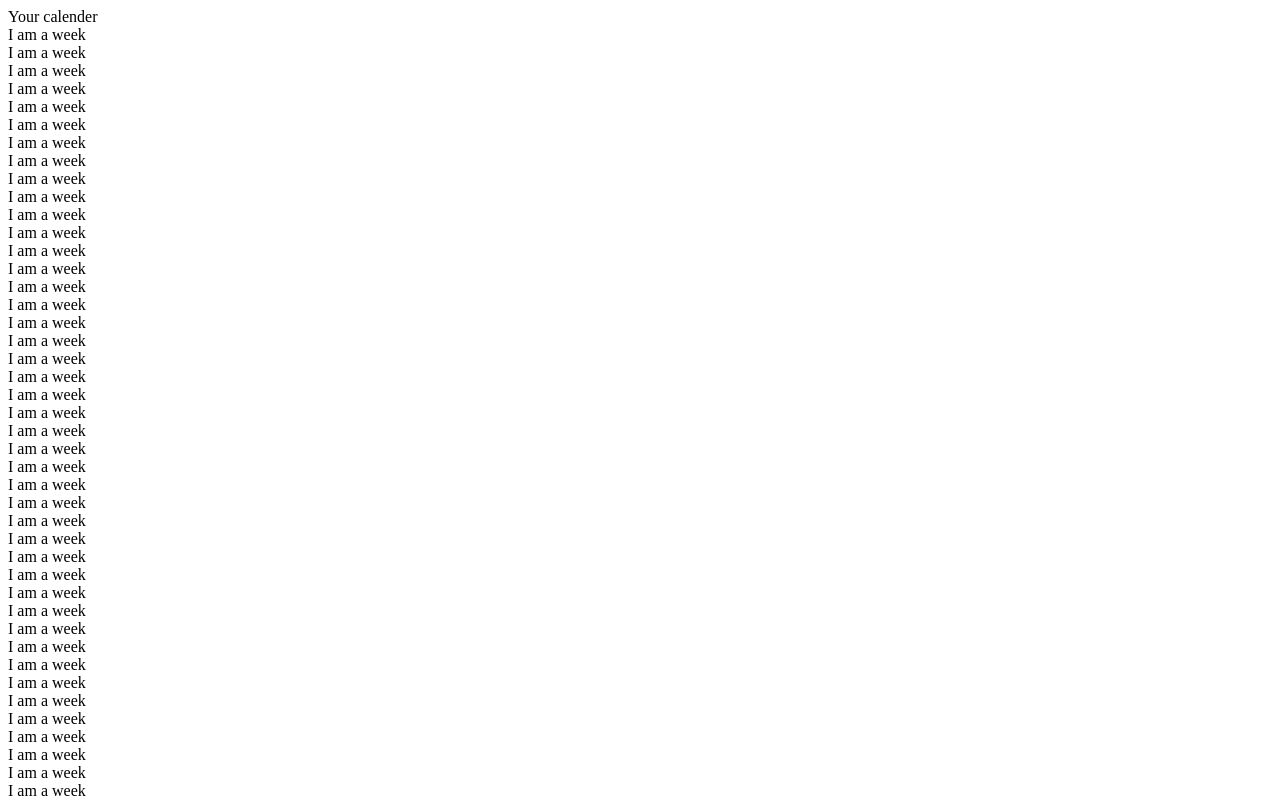
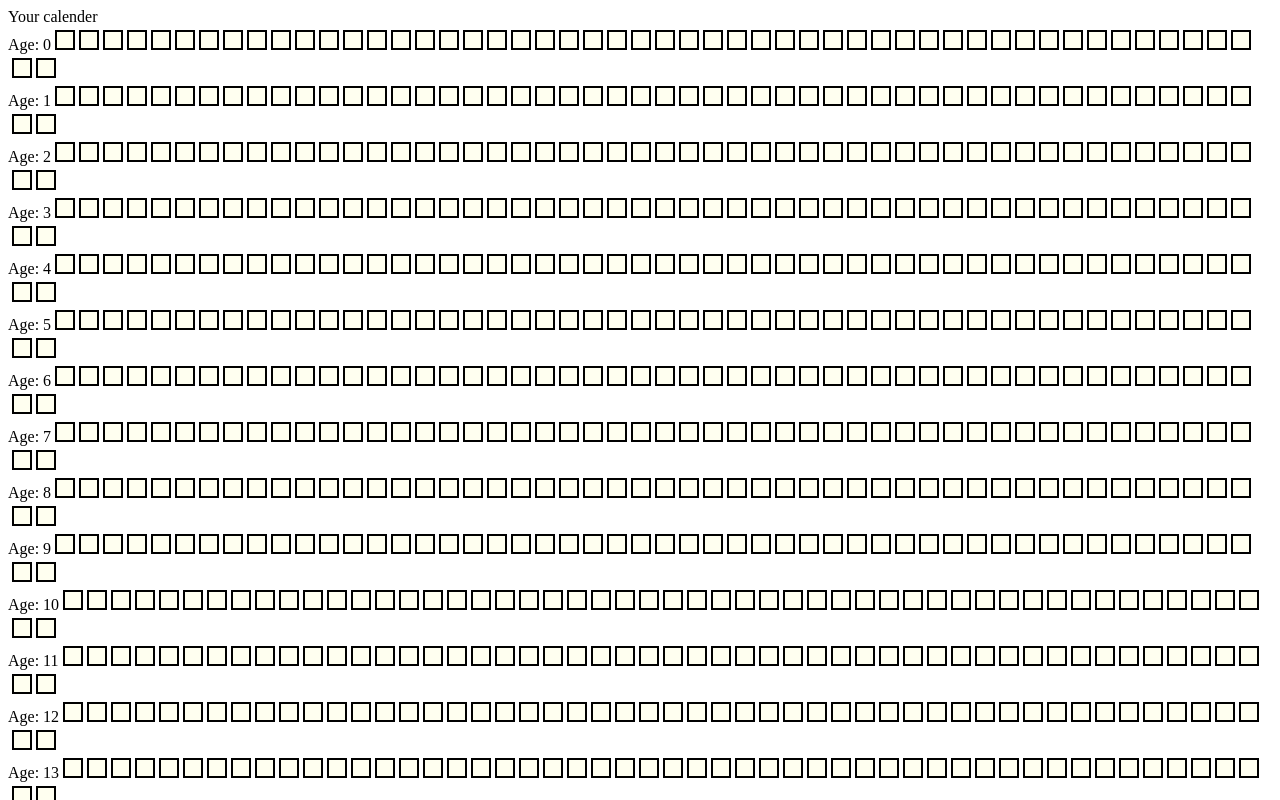
Before and after one commit to Turing-Eras/front_end, a React (Create React App) app: page /calender in a window 1280 px wide. Shown: the top 800 px of the page. Built offline with nearby package versions, Linux system fonts and the light colour scheme.

Commit message:
Style calender

```diff
--- a/src/Components/CalenderComponent.tsx
+++ b/src/Components/CalenderComponent.tsx
@@ -4,10 +4,13 @@ const CalenderComponent = () =>{
   let calender = new Array(76)
   calender.fill({})
   console.log(calender)
-  let display = calender.map(year =>{
+  let display = calender.map((year,index )=>{
     let weeks = new Array (52)
     weeks.fill( <Week/>)
-    return <section >{weeks}</section>
+    return <section >
+      Age: {index}
+      {weeks}
+      </section>
   })
   return (
     <section>
--- a/src/Components/Week.tsx
+++ b/src/Components/Week.tsx
@@ -1,10 +1,10 @@
 import React, { useEffect, useState } from 'react';
+import '../Styling/Week.css'
 const Week = () =>{
   let handleClick = () =>{
     console.log('clicked me')
   }
-  return (<section onClick ={handleClick}>
-    I am a week
+  return (<section className = 'week' onClick ={handleClick}>
     </section>
   )
 }
--- /dev/null
+++ b/src/Styling/Week.css
@@ -0,0 +1,8 @@
+.week{
+  border :2px solid black;
+  display: inline-block;
+  background-color: ivory;
+  padding: 8px;
+  margin-left: 4px;
+  margin-top: 4px;
+}
```
Also changed, not shown: 1 other file (tests, documents, lock files or other folders).
